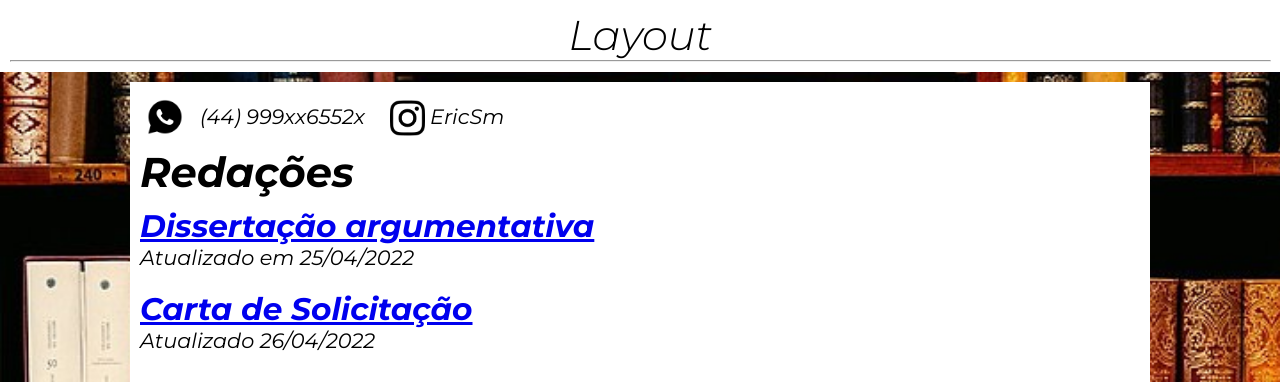
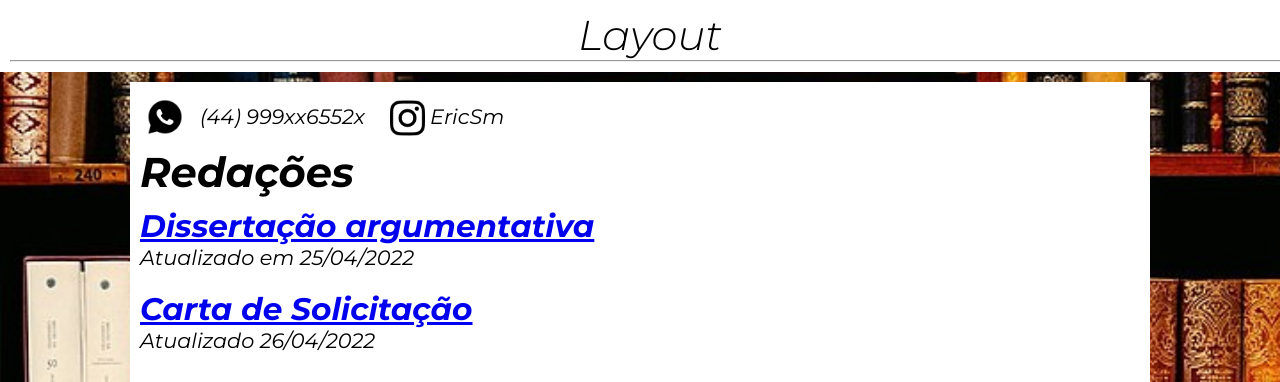
Before and after one commit to erichenriquesm/html5-e-css3, a PHP site: page / in a window 1280 px wide. Shown: the top 382 px of the page. Run offline with PHP 8.4, Linux system fonts and the light colour scheme.

Commit message:
Update css.css

```diff
--- a/práticas/prática002/css.css
+++ b/práticas/prática002/css.css
@@ -13,11 +13,10 @@ body{
     font-family: 'default', sans-serif;
     background: lightgray url('imagens/800px-Biblioteca_de_la_avaroa.jpg') no-repeat fixed;
     background-size: cover;
-    width: 100vw;
 }
 
 header{
-    width: 98.5vw;
+    width: 100%;
     padding: 10px;
     min-height: 50px;
     background-color: white;
```
